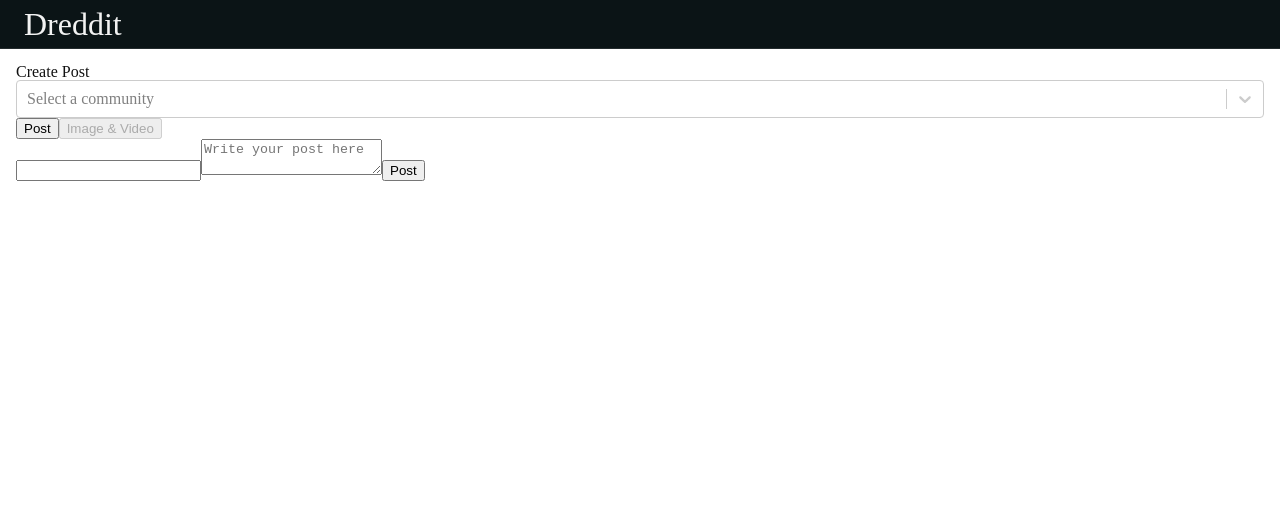
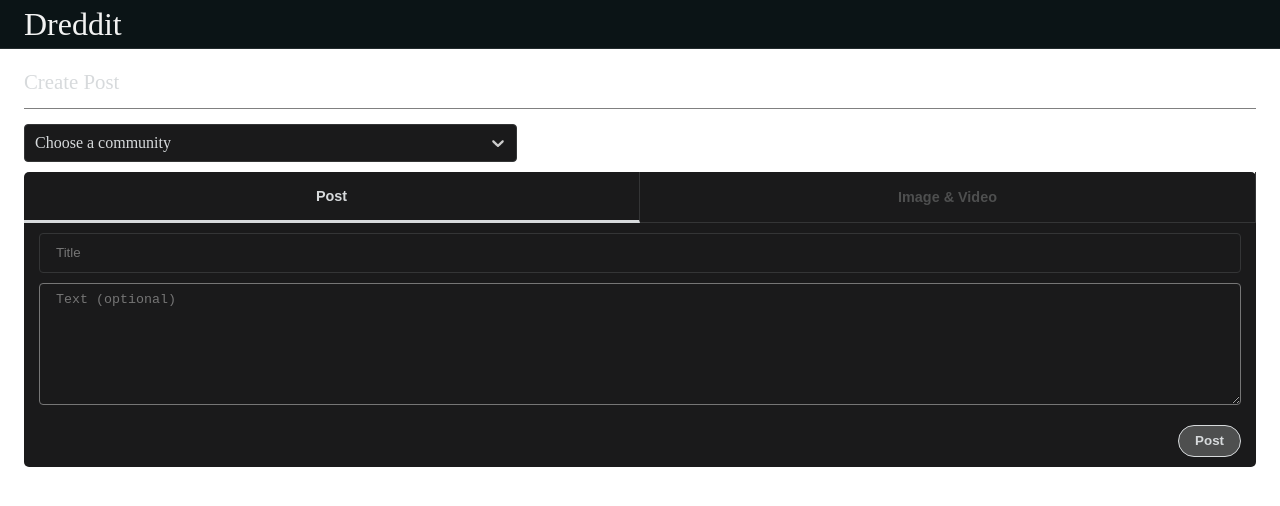
Before and after one commit to adam4leos/Dreddit, a Next.js app: page /submit in a window 1280 px wide. Shown: the top 506 px of the page. Built offline with nearby package versions, Linux system fonts and the light colour scheme.

Commit message:
finish submit form

```diff
--- a/src/app/page.tsx
+++ b/src/app/page.tsx
@@ -1,5 +1,5 @@
 "use client"
-import { Suspense, useCallback, useContext, useEffect, useState } from "react"
+import { useCallback, useContext, useEffect, useState } from "react"
 import { Web5 } from '@tbd54566975/web5';
 
 import { Web5StorageContext } from "@/contexts/Web5StorageContext";
--- /dev/null
+++ b/src/app/submit/SubmitPost.scss
@@ -0,0 +1,145 @@
+.SubmitPost {
+  padding: 8px;
+  border-radius: 5px;
+
+  &__header {
+    font-size: 1.3rem;
+    color: #D7DADC;
+    border-bottom: 1px solid grey;
+    padding-bottom: 15px;
+    margin-bottom: 15px;
+  }
+
+  &__select {
+    width: 40%;
+    margin-bottom: 10px;
+
+    .react-select {
+      &__single-value,
+      &__placeholder {
+        color: #D7DADC;
+      }
+
+      &__control {
+        background-color: #1A1A1B;
+        border: 1px solid #343536;
+      }
+
+      &__indicator-separator {
+        display: none;
+      }
+    }
+  }
+
+  &__creation-zone {
+    background-color: #1A1A1B;
+    margin-bottom: 15px;
+    border-radius: 5px;
+  }
+
+  &__type-choices {
+    display: flex;
+  }
+
+  &__type-btn {
+    font-size: 0.9rem;
+    font-weight: bold;
+    line-height: 18px;
+    outline: none;
+    padding: 15px 17px;
+    flex: 1;
+    text-align: center;
+    border: 1px solid #343536;
+    border-width: 0 1px 1px 0;
+    justify-content: center;
+    align-items: center;
+    color: #818384;
+    white-space: nowrap;
+    background-color: transparent;
+
+    &--active {
+      color: #D7DADC;
+      border-bottom: 3px solid #D7DADC;
+    }
+
+    &:hover:not([disabled]) {
+      color: #818384;
+      background-color: rgba(215,218,220,0.05);
+    }
+
+    &:disabled {
+      cursor: not-allowed;
+      color: rgba(129,131,132,0.5)
+    }
+  }
+
+  &__content {
+    padding: 10px 15px;
+    display: flex;
+    flex-direction: column;
+  }
+
+  &__title {
+    height: 40px;
+    overflow-x: hidden;
+    overflow-wrap: break-word;
+    border: 1px solid #343536;
+    color: #D7DADC;
+    caret-color: #D7DADC;
+    padding: 8px 68px 8px 16px;
+    background-color: transparent;
+    outline: none;
+    border-radius: 4px;
+    margin-bottom: 10px;
+
+    &:focus {
+      border-color: #D7DADC;
+    }
+  }
+
+  &__textarea {
+    background-color: #1A1A1B;
+    color: #D7DADC;
+    caret-color: #D7DADC;
+    border-radius: 4px;
+    min-height: 122px;
+    overflow: hidden;
+    padding: 8px 16px;
+    resize: vertical;
+    outline: none;
+
+    &:focus {
+      border-color: #D7DADC;
+    }
+  }
+
+  &__actions {
+    padding: 10px 15px;
+    display: flex;
+    justify-content: flex-end;
+  }
+
+  &__action-btn {
+    font-weight: 700;
+    letter-spacing: unset;
+    line-height: 17px;
+    text-transform: unset;
+    min-height: 32px;
+    min-width: 32px;
+    padding: 4px 16px;
+    outline: none;
+    border: 1px solid #D7DADC;
+    border-radius: 50px;
+    color: #D7DADC;
+    background: transparent;
+
+    &:hover:not([disabled]) {
+      background-color: rgba(215,218,220,0.05);
+    }
+
+    &:disabled {
+      cursor: not-allowed;
+      background: rgba(129,131,132,0.5);
+    }
+  }
+}
--- a/src/app/submit/page.tsx
+++ b/src/app/submit/page.tsx
@@ -1,8 +1,10 @@
 "use client"
-import { useContext, useState } from "react";
+import { useContext, useEffect, useState } from "react";
 import Select, { SingleValue } from 'react-select';
+import { useRouter } from 'next/navigation';
 
 import { EPostTypes, PostsContext } from "@/contexts/PostsContext";
+import './SubmitPost.scss';
 
 type TSubdredditSelectOption = {
     value: string;
@@ -20,10 +22,20 @@ const SubmitPost = () => {
     const [postType, setPostType] = useState(EPostTypes.POST);
     const [textareaValue, setTextareaValue] = useState('');
     const [postTitle, setPostTitle] = useState('');
+    const [isGoodToPost, setIsGoodToPost] = useState(false);
     const [selectedSubdreddit, setSelectedSubdreddit] = useState<TSubdredditSelectOption | null>(null);
     const { createPost } = useContext(PostsContext);
+    const router = useRouter();
 
-    const handlePostSubmit = () => {
+    useEffect(() => {
+        const isTitleValid = postTitle.length > 0;
+        const isCommunityChosen = selectedSubdreddit !== null;
+        const isContentValid = true; // TODO validate content, mostly media
+
+        setIsGoodToPost(isTitleValid && isCommunityChosen && isContentValid);
+    }, [postTitle, selectedSubdreddit]);
+
+    const handlePostSubmit = async () => {
         const newPostData = {
             title: postTitle,
             content: textareaValue, // TODO content of diffrent types
@@ -36,7 +48,16 @@ const SubmitPost = () => {
             },
         };
 
-        createPost(newPostData);
+        try {
+            const newPost = await createPost(newPostData);
+
+            console.log('New post:', newPost);
+
+            // TODO redirect to the post
+            router.push('/');
+        } catch (e) {
+            console.error((e as Error).message);
+        }
     }
 
     const handleCommunitySelectChange = (selectedOption: SingleValue<TSubdredditSelectOption | null>) => {
@@ -45,25 +66,41 @@ const SubmitPost = () => {
 
     return (
         <div className="SubmitPost" onSubmit={handlePostSubmit}>
-            <h4>Create Post</h4>
+            <h4 className="SubmitPost__header">Create Post</h4>
 
             <Select
+                className="SubmitPost__select"
+                classNamePrefix="react-select"
                 options={sundredditSelectOptions}
                 defaultValue={null}
-                placeholder="Select a community"
+                placeholder="Choose a community"
                 onChange={handleCommunitySelectChange}
             />
 
             <div className="SubmitPost__creation-zone">
-                <div className="SubmitPost__creation-type-choice">
-                    <button onClick={() => setPostType(EPostTypes.POST)}>Post</button>
-                    <button onClick={() => setPostType(EPostTypes.POST)} disabled>Image & Video</button>
+                <div className="SubmitPost__type-choices">
+                    <button
+                        className={`SubmitPost__type-btn ${postType === EPostTypes.POST && 'SubmitPost__type-btn--active'}`}
+                        onClick={() => setPostType(EPostTypes.POST)}
+                    >Post</button>
+                    <button
+                        className={`SubmitPost__type-btn ${postType === EPostTypes.MEDIA && 'SubmitPost__type-btn--active'}`}
+                        onClick={() => setPostType(EPostTypes.MEDIA)}
+                        disabled
+                    >Image & Video</button>
                 </div>
-                <input type="text" value={postTitle} onChange={(e) => setPostTitle(e.target.value)} />
+                <div className="SubmitPost__content">
+                    <input
+                        className="SubmitPost__title"
+                        type="text"
+                        value={postTitle}
+                        placeholder="Title"
+                        onChange={(e) => setPostTitle(e.target.value)}
+                    />
                     {postType === EPostTypes.POST && (
                         <textarea
                             className="SubmitPost__textarea"
-                        placeholder="Write your post here"
+                            placeholder="Text (optional)"
                             value={textareaValue}
                             onChange={(e) => setTextareaValue(e.target.value)}
                         />
@@ -71,7 +108,15 @@ const SubmitPost = () => {
                     {postType === EPostTypes.MEDIA && (
                         <input type="file" />
                     )}
-                <button className="SubmitPost__submit-btn" onClick={handlePostSubmit}>Post</button>
+                </div>
+
+                <div className="SubmitPost__actions">
+                    <button
+                        className="SubmitPost__action-btn SubmitPost__actin-btn--submit"
+                        onClick={handlePostSubmit}
+                        disabled={!isGoodToPost}
+                    >Post</button>
+                </div>
             </div>
         </div>
     )
--- a/src/contexts/PostsContext.tsx
+++ b/src/contexts/PostsContext.tsx
@@ -46,7 +46,7 @@ interface IPostsContextProps {
     updatePost: (postID: string, changes: Partial<IPost>) => void;
     deletePost: (postID: string) => void;
     // TODO type for customStorageToWriteTo
-    createPost: (postDate: IPostData, customStorageToWriteTo?: any) => void;
+    createPost: (postDate: IPostData, customStorageToWriteTo?: any) => Promise<IPost>;
 }
 
 export const PostsContext = React.createContext<IPostsContextProps>({} as IPostsContextProps);
--- a/src/providers/PostsProvider.tsx
+++ b/src/providers/PostsProvider.tsx
@@ -49,11 +49,12 @@ export const PostsProvider: React.FC<IPostsProviderProps> = ({ children }) => {
   };
 
   // TODO type for storage (customStorageToWriteTo)
-  const createPost = async (postData: IPostData, customStorageToWriteTo?: any) => {
+  const createPost = async (postData: IPostData, customStorageToWriteTo?: any): Promise<IPost> => {
     const dredditStorage = web5Storage.get('dreddit');
     const userStorage = web5Storage.get('user');
     const storageToWriteTo = customStorageToWriteTo || userStorage;
 
+    // update user DWN
     const { record } = await storageToWriteTo.web5.dwn.records.write({
       data: JSON.stringify(postData),
       message: {
@@ -66,11 +67,9 @@ export const PostsProvider: React.FC<IPostsProviderProps> = ({ children }) => {
     // update dreddit DWN
     await record?.send(dredditStorage?.did);
 
+    // update local state
     const { data, author, id, dateCreated, dateModified } = record;
     const transformedData = await data.json();
-
-      console.log({ data, transformedData });
-
     const newPost = {
         ...transformedData,
         record,
@@ -83,6 +82,8 @@ export const PostsProvider: React.FC<IPostsProviderProps> = ({ children }) => {
     };
 
     addPost(newPost);
+
+    return newPost;
   }
 
   const deletePost = (postID: string) => {
```
Lines whose indentation alone changed are shown as unchanged.
